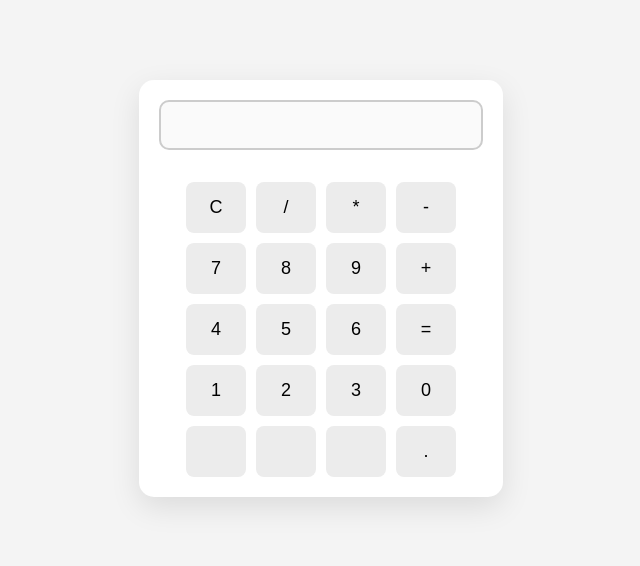
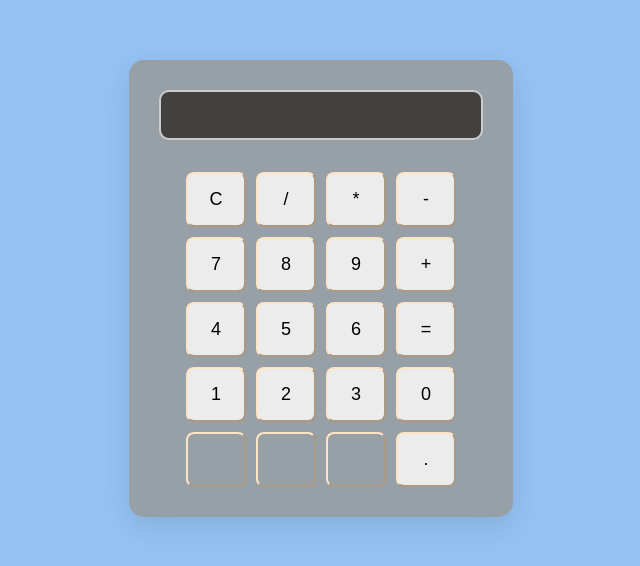
Before and after one commit to dhanasaur/calculator, a plain HTML site: page index.html in a window 1280 px wide. Shown: the part 120-686 px from the top of the page, without its empty margins (319-959 px from the left). Drawn offline with Linux system fonts and the light colour scheme.

Commit message:
Update style.css
added background colors and ids

```diff
--- a/style.css
+++ b/style.css
@@ -1,6 +1,6 @@
 /* style.css */
 body {
-  background: #f4f4f4;
+  background: #94c2f3;
   display: flex;
   justify-content: center;
   align-items: center;
@@ -9,8 +9,8 @@ body {
 }
 
 .calculator {
-  background: white;
-  padding: 20px;
+  background: #979fa7 ;
+  padding: 30px;
   border-radius: 15px;
   box-shadow: 0 10px 30px rgba(0, 0, 0, 0.1);
   text-align: center;
@@ -20,13 +20,19 @@ body {
   width: 100%;
   height: 50px;
   font-size: 24px;
-  text-align: right;
+  text-align: center;
   margin-bottom: 10px;
   padding: 5px;
   border: 2px solid #ccc;
   border-radius: 10px;
+  background-color: #434040;
+  color: aquamarine;
 }
-
+#k
+{
+    background-color: #979fa7 ;
+    border-color: none ;
+}
 .buttons {
   display: grid;
   grid-template-columns: repeat(4, 60px);
@@ -37,19 +43,13 @@ body {
 button {
   padding: 15px;
   font-size: 18px;
-  border: none;
+  border-color: bisque;
   border-radius: 8px;
   background-color: #ececec;
-  cursor: pointer;
   transition: background 0.2s;
 }
 
 button:hover {
-  background-color: #d4d4d4;
+  background-color: #383434;
+  color: aquamarine;
 }
-
-.credit {
-  margin-top: 10px;
-  font-size: 14px;
-  color: gray;
-}
```
